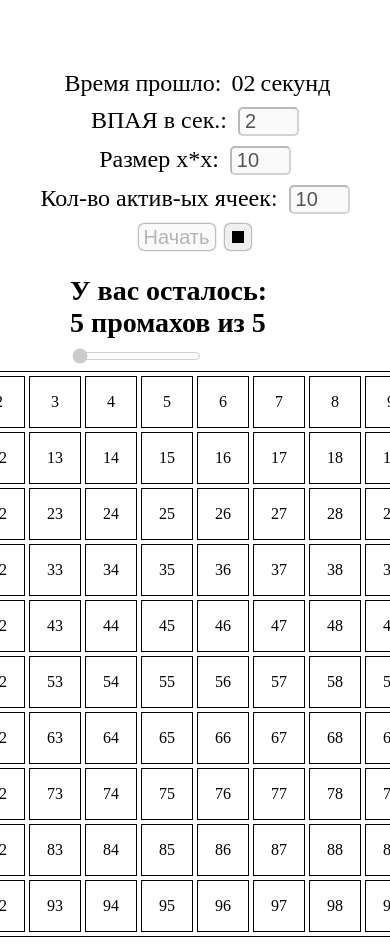
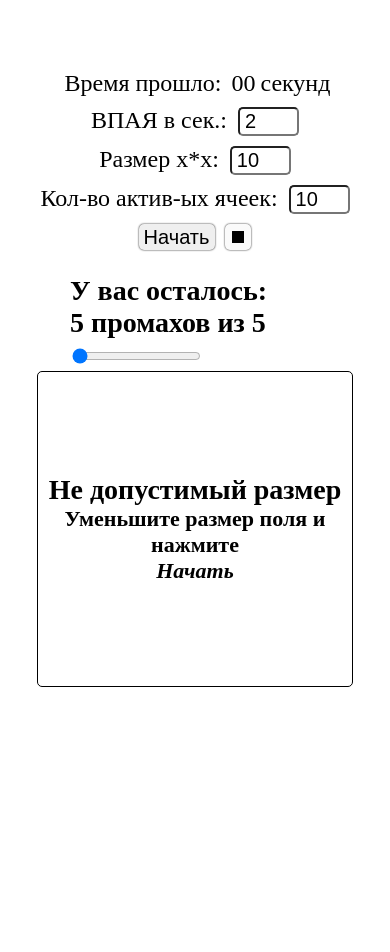
Before and after one commit to Ahmed-Daurbekov/game-guess-cell, a plain HTML site: page index.html in a window 390 px wide. Both pictures are taken after a click on the button "Начать". After the commit the page ends 844 px from the top, so only its background shows below. Drawn offline with Linux system fonts and the light colour scheme.

Commit message:
The game is completely created

```diff
--- a/css/style.css
+++ b/css/style.css
@@ -94,6 +94,7 @@ label {
     align-items: center;
     justify-content: center;
     border-radius: 5px;
+    position: relative;
 }
 .cell {
     width: 50px;
@@ -121,9 +122,63 @@ label {
     font-size: 30px;
 }
 
-.size-error {
-    font-size: 30px;
-    font-weight: bold;
-    text-align: center;
-    display: none;
+/* медиа запросы */
+@media (max-width: 600px) {
+    .board {
+        width: 450px;
+        height: 450px;
+    }
+
+    .game-over__title {
+        font-size: 30px;
+    }
+
+    .game-over__counter, .game-over__miss, .game-over__time, .size-error {
+        font-size: 26px;
+    }
 }
+
+@media (max-width: 485px) {
+    .board {
+        width: 370px;
+        height: 370px;
+    }
+
+    .game-over__title {
+        font-size: 30px;
+    }
+
+    .game-over__counter, .game-over__miss, .game-over__time {
+        font-size: 24px;
+    }
+}
+
+@media (max-width: 430px) {
+    .board {
+        width: 310px;
+        height: 310px;
+    }
+
+    .game-over__title {
+        font-size: 28px;
+    }
+
+    .game-over__counter, .game-over__miss, .game-over__time, .size-error {
+        font-size: 22px;
+    }
+}
+
+@media (max-width: 340px) {
+    .board {
+        width: 290px;
+        height: 290px;
+    }
+
+    .game-over__title {
+        font-size: 28px;
+    }
+
+    .game-over__counter, .game-over__miss, .game-over__time {
+        font-size: 22px;
+    }
+}
--- a/index.html
+++ b/index.html
@@ -53,10 +53,6 @@
                     <div class="game-over__title">Поле для игры</div>
                     <div class="game-over__counter">Чтобы начать нажмите на кнопку<br><i>Начать</i></div>
                 </div>
-                <div class="size-error">
-                    Данная игра недоступна выбранном размере экрана<br>
-                    Пожалуйства увеличьте размер
-                </div>
             </div>
         </div>
 
--- a/js/script.js
+++ b/js/script.js
@@ -45,8 +45,12 @@ range.addEventListener('input', () => {
 })
 
 function game() {
-    // console.log(document.querySelector('.board').offsetWidth);
-    // ===========
+    let fieldSise = ((56*+size.value)+6)+20
+    let activeCells = Number(document.querySelector('.activeCells').value)
+
+    console.log(Number(activeCells) <= Math.pow(Number(size.value), 2)-1);
+    if (Number(activeCells) <= Math.pow(Number(size.value), 2)-1) {
+        if (window.innerWidth > fieldSise) {
             counter = 0
             miss = 0
 
@@ -174,22 +178,14 @@ function game() {
                 `
                 setDisabled()
             })
+        } else {
+            board.querySelector('.game-over .game-over__title').innerHTML = 'Не допустимый размер'
+            board.querySelector('.game-over .game-over__counter').innerHTML = 'Уменьшите размер поля и нажмите<br><i>Начать</i>'
+        }
+    } else {
+        alert('Число активных ячеек должно быть меньше всех ячеек хотя бы на 1')
     }
 
-window.addEventListener('resize', () => {
+    // ===========
 
-    // let board = document.querySelector('.board')
-    // board.innerHTML = ''
-    // document.querySelector('.size-error').style.display = 'block'
-
-
-    // let board = document.querySelector('.board')
-    // let html = `
-    //     <div class="size-error">
-    //         Данная игра недоступна выбранном размере экрана<br>
-    //         Пожалуйства увеличьте размер
-    //     </div>
-    // `
-    // board.innerHTML = ''
-    // board.insertAdjacentHTML('afterbegin', html)
-})
+}
```
Lines whose indentation alone changed are shown as unchanged.
